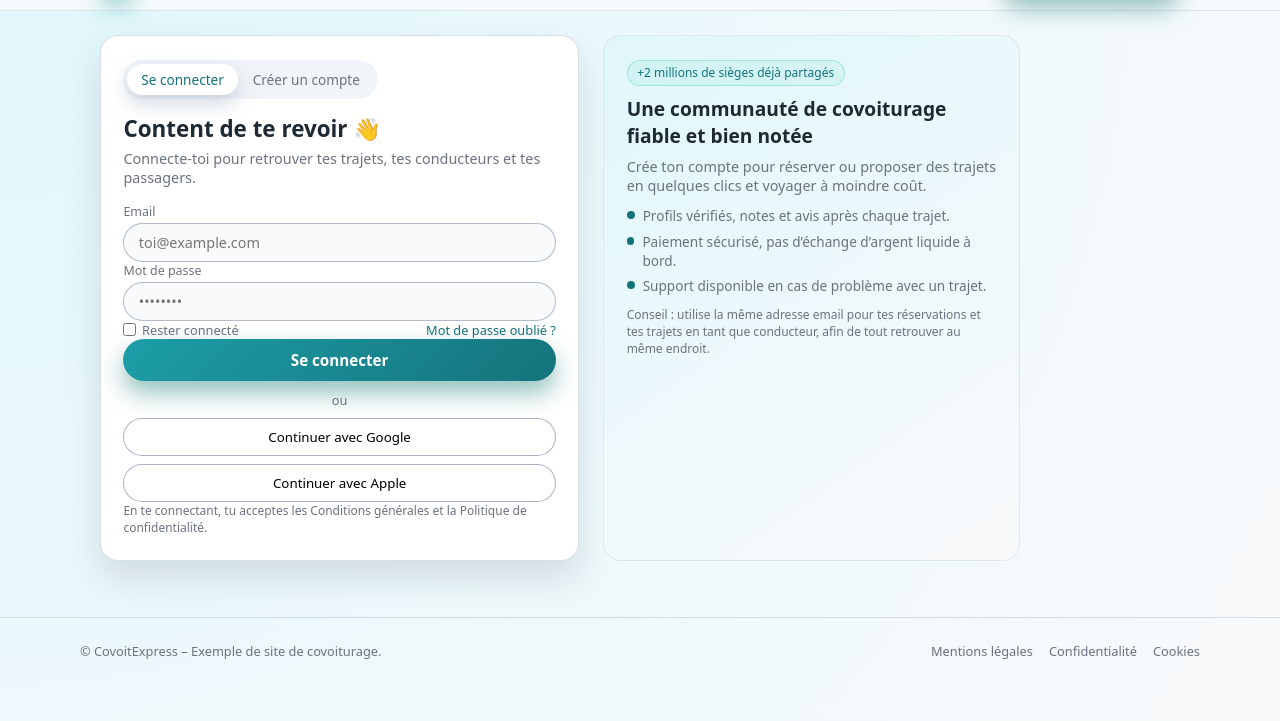
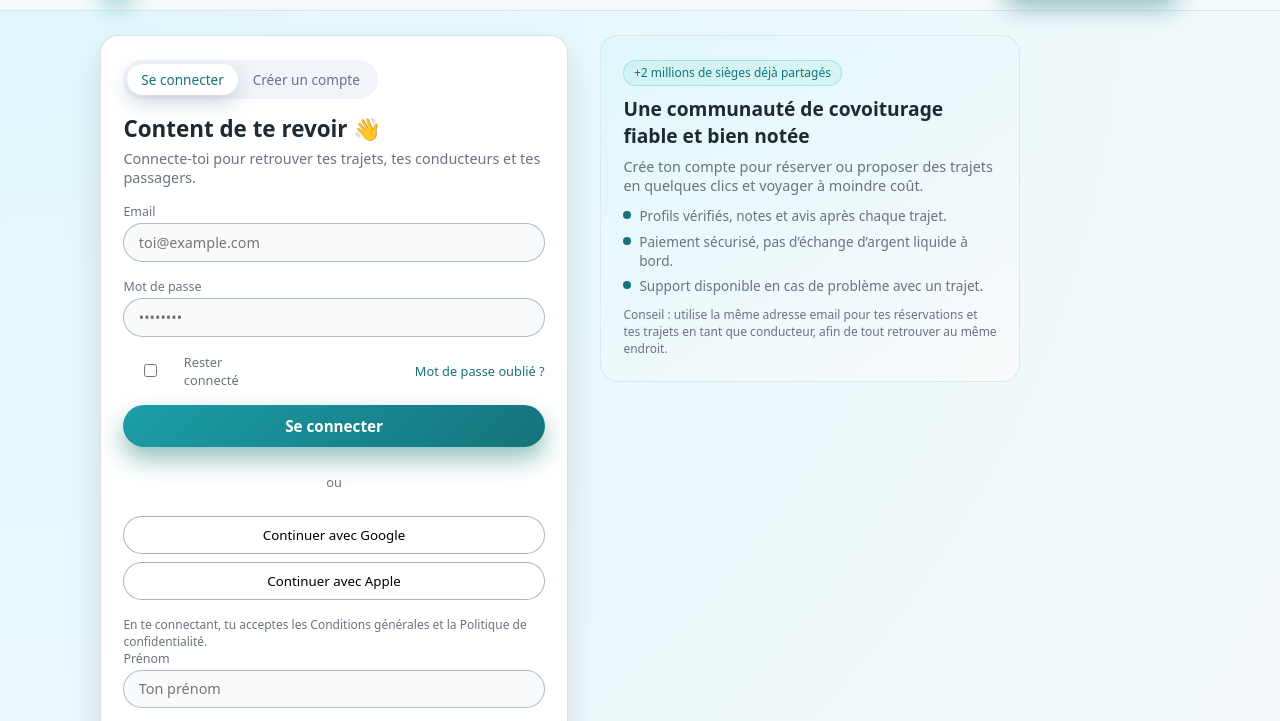
Before and after one commit to alderepelly/covoitexpress, a plain HTML site: page connexion.html in a window 1280 px wide. Shown: the part 55-776 px from the top of the page. Drawn offline with Linux system fonts and the light colour scheme.

Commit message:
Update style.css

```diff
--- a/assets/css/style.css
+++ b/assets/css/style.css
@@ -1135,3 +1135,40 @@ body[data-page="auth"] main {
 }
 
 }
+/************ FIX FORMULAIRE CONNEXION / INSCRIPTION ************/
+
+/* Empêche les champs du formulaire d’être mis côte à côte */
+.auth-card form {
+    display: flex !important;
+    flex-direction: column !important;
+    gap: 1rem;
+}
+
+/* Tous les champs doivent s’étirer à 100% */
+.auth-card .field {
+    width: 100% !important;
+}
+
+.auth-card input,
+.auth-card select,
+.auth-card textarea {
+    width: 100% !important;
+}
+
+/* Empêche le formulaire de dépasser */
+.auth-card {
+    max-width: 520px !important;
+}
+
+/* Empêche la grille de casser quand le formulaire switch */
+.auth-wrapper {
+    display: flex;
+    align-items: flex-start;
+    gap: 2rem;
+    flex-wrap: nowrap;
+}
+
+.auth-side {
+    min-width: 380px;
+    max-width: 420px;
+}
```
